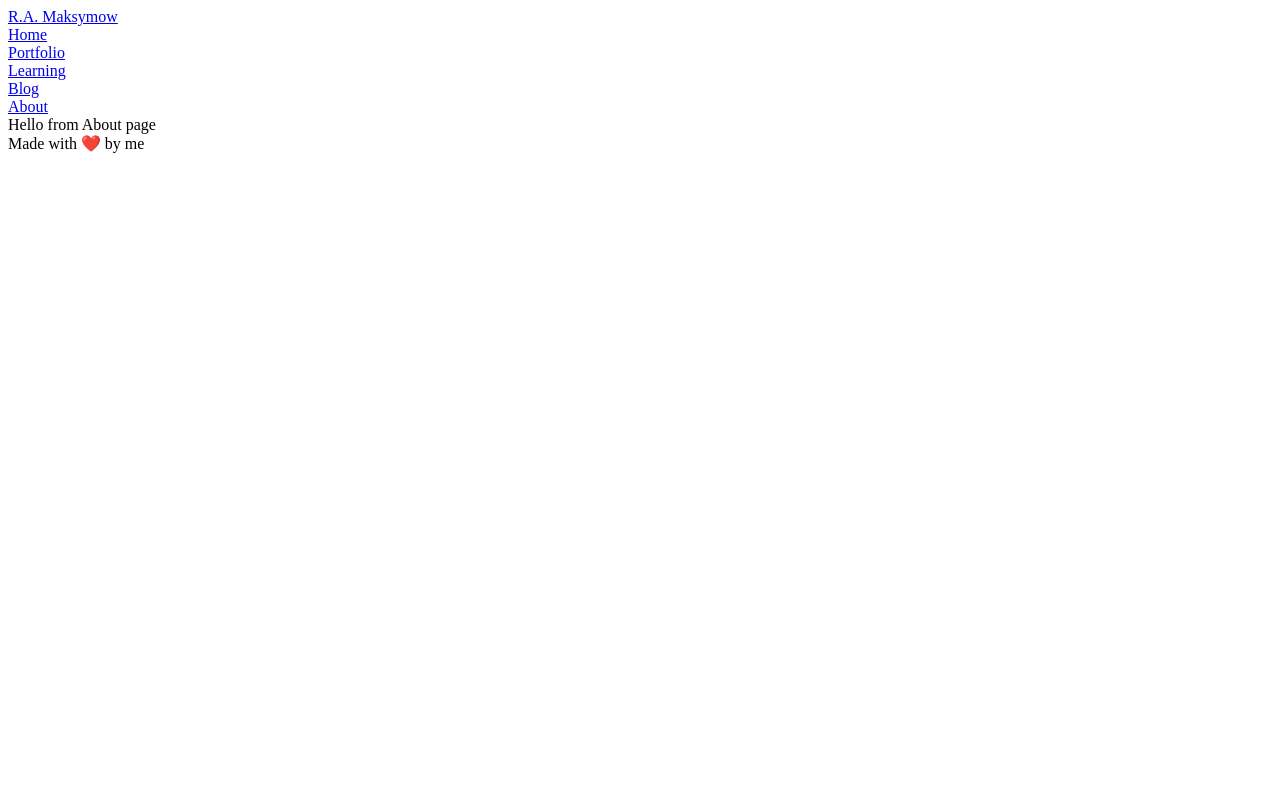
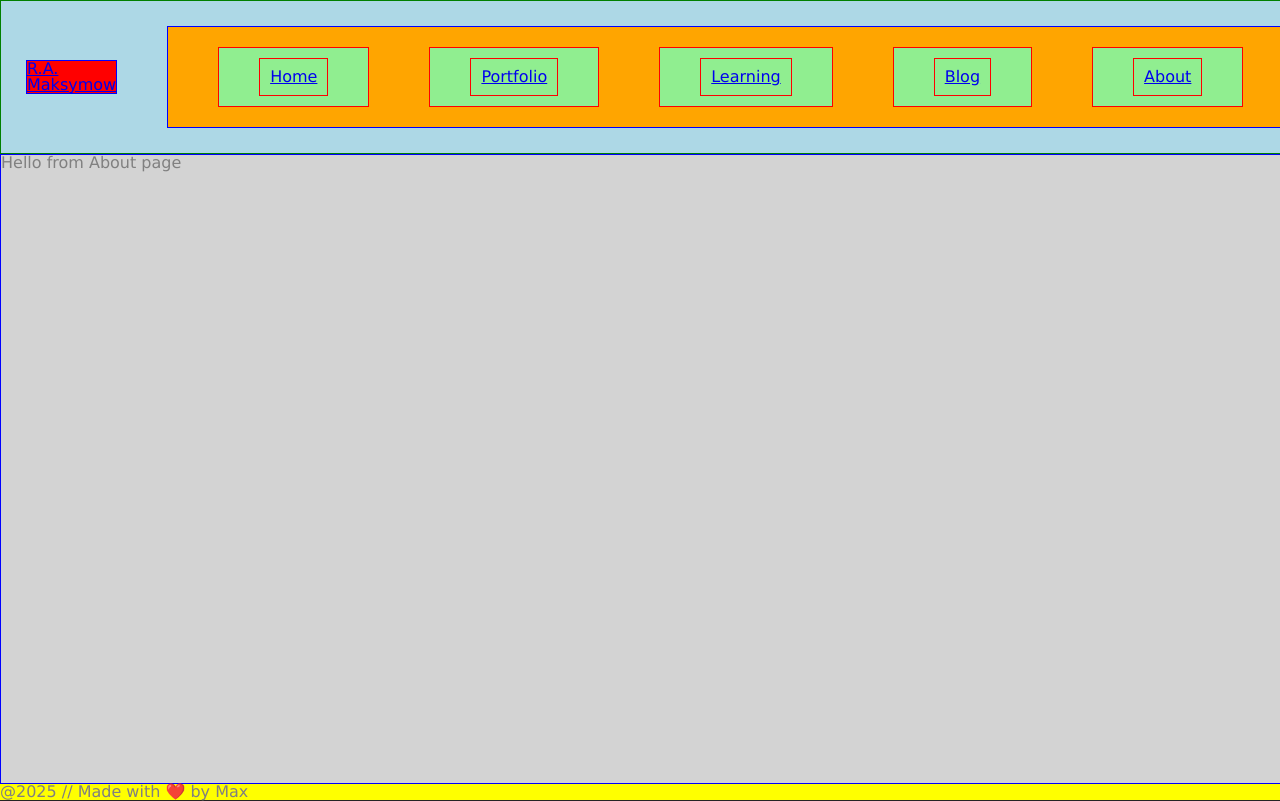
Before and after one commit to RobertMaksymow/MyPortfolio_v1, a React (Vite) app in the folder client/: page /about in a window 1280 px wide. Built offline with nearby package versions, Linux system fonts and the light colour scheme.

Commit message:
Basic CSS skeleton

```diff
--- a/client/src/App.css
+++ b/client/src/App.css
@@ -0,0 +1,72 @@
+.app-container {
+  display: flex;
+  flex-direction: column;
+  background-color: pink;
+  min-height: 100vh;
+}
+
+.navbar-container {
+  display: flex;
+  flex-direction: row;
+  align-items: center;
+  justify-content: space-between;
+  width: 100%;
+  min-height: 10vh;
+  background-color: lightblue;
+  /* margin: 10px; */
+  border: 1px solid green;
+  /* padding: 15px; */
+}
+
+.navbar-logo-container {
+  display: flex;
+  flex-direction: row;
+  align-items: center;
+  justify-content: center;
+  background-color: red;
+  border: 1px solid blue;
+  margin: 25px;
+  /* padding: 20px; */
+  /* padding: 10px; */
+}
+
+.navbar-button-container {
+  display: flex;
+  flex-direction: row;
+  /* align-items: center;
+  justify-content: center; */
+  background-color: orange;
+  border: 1px solid blue;
+  margin: 25px;
+  padding: 20px;
+}
+
+.navbar-button {
+  display: flex;
+  flex-direction: row;
+  /* align-items: center;
+  justify-content: center; */
+  background-color: lightgreen;
+  border: 1px solid red;
+  /* padding: 10px; */
+  cursor: pointer;
+  padding: 10px;
+  margin: 0 30px;
+}
+
+.main-container {
+  display: flex;
+  flex-direction: column;
+  flex: 1;
+  width: 100%;
+  background-color: lightgray;
+  /* margin: 10px; */
+  border: 1px solid blue;
+}
+
+.footer-container {
+  display: flex;
+  flex-direction: column;
+  width: 100%;
+  background-color: yellow;
+}
--- a/client/src/App.tsx
+++ b/client/src/App.tsx
@@ -14,7 +14,7 @@ function App() {
   return (
     <div className="app-container">
       <Navbar />
-      <main>
+      <main className="main-container">
         <Routes>
           <Route path="/" element={<Home />} />
           <Route path="/portfolio" element={<Portfolio />} />
--- a/client/src/components/Footer.tsx
+++ b/client/src/components/Footer.tsx
@@ -1,7 +1,11 @@
 import React from "react";
 
 const Footer = () => {
-  return <div>Made with ❤️ by me</div>;
+  return (
+    <footer className="footer-container">
+      <span>@2025 // Made with ❤️ by Max</span>
+    </footer>
+  );
 };
 
 export default Footer;
--- a/client/src/components/Logo.tsx
+++ b/client/src/components/Logo.tsx
@@ -3,7 +3,7 @@ import { Link } from "react-router-dom";
 
 const Logo = () => {
   return (
-    <div>
+    <div className="navbar-logo-container">
       <Link to={"/"}>R.A. Maksymow</Link>
     </div>
   );
--- a/client/src/components/Navbar.tsx
+++ b/client/src/components/Navbar.tsx
@@ -13,17 +13,20 @@ const Navbar = () => {
   ];
 
   return (
-    <nav>
+    <nav className="navbar-container">
       <Logo />
+      <div className="navbar-button-container">
         {menuItems.map((item) => {
           console.log(item.name);
 
           return (
             // eslint-disable-next-line react/jsx-key
+
             <NavbarButton key={item.name} name={item.name} path={item.path} />
             // <p key={item.name}>{item.name}</p>
           );
         })}
+      </div>
     </nav>
   );
 };
--- a/client/src/components/NavbarButton.tsx
+++ b/client/src/components/NavbarButton.tsx
@@ -10,7 +10,7 @@ const NavbarButton: React.FC<NavbarButtonProps> = ({ name, path }) => {
   console.log();
 
   return (
-    <div>
+    <div className="navbar-button">
       <Link to={path} className="navbar-button">
         {name}
       </Link>
--- a/client/src/index.css
+++ b/client/src/index.css
@@ -0,0 +1,146 @@
+/* http://meyerweb.com/eric/tools/css/reset/
+   v2.0 | 20110126
+   License: none (public domain)
+*/
+
+html,
+body,
+div,
+span,
+applet,
+object,
+iframe,
+h1,
+h2,
+h3,
+h4,
+h5,
+h6,
+p,
+blockquote,
+pre,
+a,
+abbr,
+acronym,
+address,
+big,
+cite,
+code,
+del,
+dfn,
+em,
+img,
+ins,
+kbd,
+q,
+s,
+samp,
+small,
+strike,
+strong,
+sub,
+sup,
+tt,
+var,
+b,
+u,
+i,
+center,
+dl,
+dt,
+dd,
+ol,
+ul,
+li,
+fieldset,
+form,
+label,
+legend,
+table,
+caption,
+tbody,
+tfoot,
+thead,
+tr,
+th,
+td,
+article,
+aside,
+canvas,
+details,
+embed,
+figure,
+figcaption,
+footer,
+header,
+hgroup,
+menu,
+nav,
+output,
+ruby,
+section,
+summary,
+time,
+mark,
+audio,
+video {
+  margin: 0;
+  padding: 0;
+  border: 0;
+  font-size: 100%;
+  font: inherit;
+  vertical-align: baseline;
+}
+/* HTML5 display-role reset for older browsers */
+article,
+aside,
+details,
+figcaption,
+figure,
+footer,
+header,
+hgroup,
+menu,
+nav,
+section {
+  display: block;
+}
+body {
+  line-height: 1;
+  overflow-x: hidden; /* Prevent horizontal scroll */
+}
+ol,
+ul {
+  list-style: none;
+}
+blockquote,
+q {
+  quotes: none;
+}
+blockquote:before,
+blockquote:after,
+q:before,
+q:after {
+  content: "";
+  content: none;
+}
+table {
+  border-collapse: collapse;
+  border-spacing: 0;
+}
+
+:root {
+  font-family: "Lucida Sans", "Lucida Sans Regular", "Lucida Grande",
+    "Lucida Sans Unicode", Helvetica, Arial, sans-serif;
+  line-height: 1.5;
+  font-weight: 400;
+
+  color-scheme: light dark;
+  color: gray;
+  background-color: #242424;
+
+  font-synthesis: none;
+  text-rendering: optimizeLegibility;
+  -webkit-font-smoothing: antialiased;
+  -moz-osx-font-smoothing: grayscale;
+}
```
Lines whose indentation alone changed are shown as unchanged.
